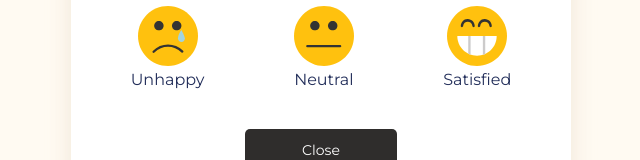
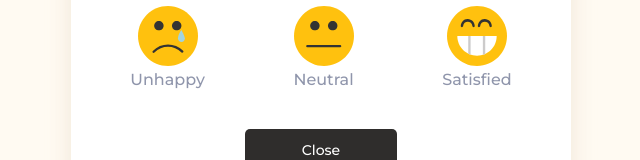
Before and after one commit to estefaneluz/revisao-css, a React (Create React App) app in the folder classe-01/: page / in a window 1280 px wide. Shown: the part 377-537 px from the top of the page, without its empty margins (319-959 px from the left). Built offline with nearby package versions, Linux system fonts and the light colour scheme; the HTML template or start-up script is replaced by a standard one.

Commit message:
pequenos ajustes finais

```diff
--- a/classe-01/src/App.css
+++ b/classe-01/src/App.css
@@ -1,4 +1,4 @@
-@import url('https://fonts.googleapis.com/css2?family=Montserrat:wght@400;700&display=swap');
+@import url('https://fonts.googleapis.com/css2?family=Montserrat:wght@500;700&display=swap');
 
 * {
     box-sizing: border-box;
--- a/classe-01/src/components/Feedback/styles.css
+++ b/classe-01/src/components/Feedback/styles.css
@@ -9,3 +9,8 @@
 .feedback > div {
     cursor: pointer;
 }
+
+.feedback p {
+    opacity: 0.5;
+    font-weight: 500;
+}
--- a/classe-01/src/components/ThanksMessage/index.js
+++ b/classe-01/src/components/ThanksMessage/index.js
@@ -4,8 +4,10 @@
 export default function ThanksMessage({close}){
     return(
         <>
-            <img src={coracao} alt="icone de um coração"/>
-            <h3>Thank you, James!</h3>
+            <div>
+                <img src={coracao} alt="icone de um coração"/>
+                <h3>Thank you, James!</h3>
+            </div>
             <p>We’ll use your feedback to improve our customer support performance.</p>
             <div>
                 <input placeholder="Write a coment"/>
```
